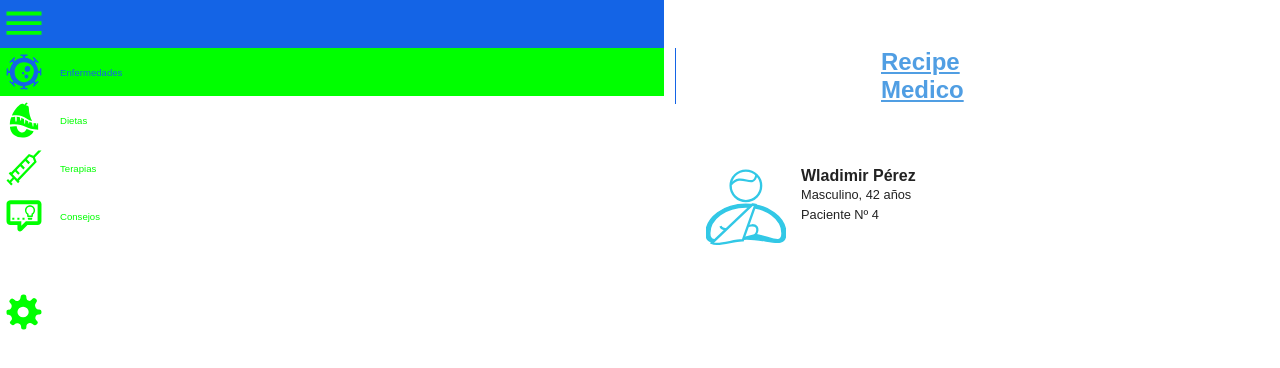
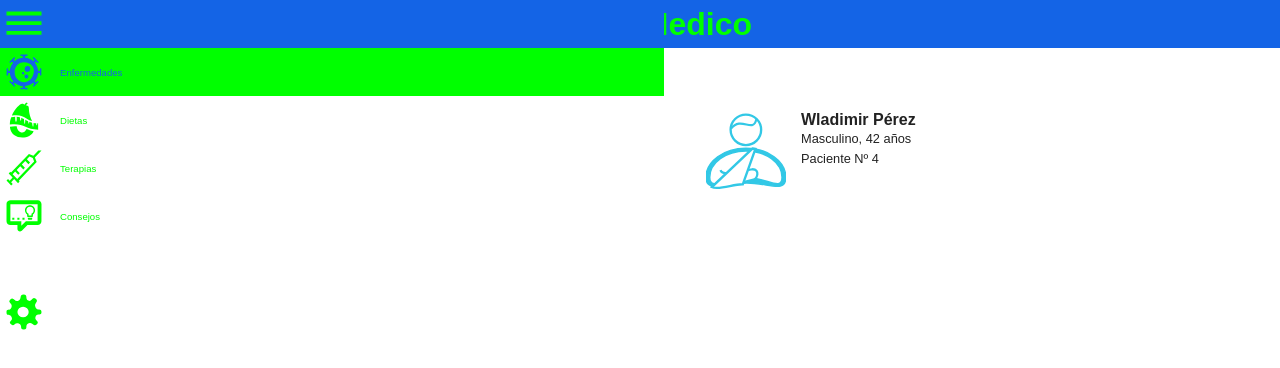
Before and after one commit to AJ-Wi/AJ-Recipe_vue-CLI, a Vue app: page / in a window 1280 px wide. Shown: the top 368 px of the page. Built offline with nearby package versions, Linux system fonts and the light colour scheme.

Commit message:
complete refurbishment of the component

```diff
--- a/src/components/Header.vue
+++ b/src/components/Header.vue
@@ -1,108 +1,51 @@
 <template>
-  <header class="site-header">
-    <nav class="site-navbar">
-      <h1 class="site-title">
-        <router-link to="/">Recipe Medico</router-link>
-      </h1>
-      <div
-        @click="isOpen"
-        class="site-hamburger"
-        :class="{ 'is-open': navBarOpen }"
-      >
-        <i class="fas fa-bars" id="menu-bar"></i>
-      </div>
-    </nav>
+  <header class="header-site">
+    <section class="header-title">
+      <h1>Recipe Medico</h1>
+    </section>
+    <section class="header-img">
+      <img
+        src="https://assets.codepen.io/5993985/internal/avatars/users/default.png?format=auto&version=1642194704&width=300&height=300"
+        alt="user"
+      />
+    </section>
   </header>
 </template>
 
-<script>
-import { mapActions, mapState } from "vuex";
-
-export default {
-  computed: {
-    ...mapState(["navBarOpen"]),
-  },
-  methods: {
-    ...mapActions(["toggleNavBar"]),
-    isOpen() {
-      this.toggleNavBar();
-    },
-  },
-};
-</script>
-
 <style>
-.site-header {
-  background-color: var(--primary-color);
-  position: sticky;
-  top: 0;
+.header-site {
+  position: fixed;
+  top: 0px;
+  right: 0px;
+  height: 3rem;
+  width: 100%;
+  z-index: 1;
+  color: var(--first-color);
+  padding: 0.3rem;
+  display: flex;
+  justify-content: space-between;
+  gap: 20px;
+  background-color: var(--second-color);
 }
 
-.site-header::after {
-  content: "";
-  position: absolute;
-  top: calc(var(--height-header) - 4px);
-  left: 0;
-  width: 100%;
-  height: 4px;
-  background: linear-gradient(
-    to right,
-    var(--primary-color),
-    var(--second-color)
-  );
+.header-site .header-title {
+  display: flex;
+  align-items: center;
 }
 
-.site-navbar {
-  display: grid;
-  height: var(--height-header);
-  grid-template-columns: repeat(8, 1fr);
+.header-site img {
+  width: auto;
+  height: 100%;
+  border-radius: 50%;
 }
 
-.site-title {
-  grid-column: 1 / 3;
-  min-width: 150px;
-  font-size: 1.3rem;
-  align-self: center;
-  margin-left: 1rem;
-}
-
-.site-hamburger {
-  grid-column: 8 / 9;
-  justify-self: flex-end;
-  width: 60px;
-  display: flex;
-  justify-content: center;
-  align-items: center;
-  color: var(--second-color);
-  font-size: 2em;
-  cursor: pointer;
-  z-index: 1;
-  transition: all 0.5s;
-}
-
-@media (min-width: 738px) {
-  .site-title {
-    font-size: 1.5rem;
-  }
-}
-
-@media (min-width: 959px) {
-  .site-title {
-    grid-column: 4 / 6;
-    justify-self: center;
+@media (min-width: 768px) {
+  .header-site {
+    justify-content: center;
   }
 
-  .site-hamburger {
-    grid-column: 1 / 3;
-    grid-row: 1 / 2;
-    justify-self: flex-start;
-    border-right: 1px solid var(--second-color);
-  }
-
-  .site-hamburger.is-open {
-    width: 220px;
-    justify-content: flex-end;
-    padding-right: 1rem;
+  .header-site .header-img {
+    display: none;
   }
 }
 </style>
```
